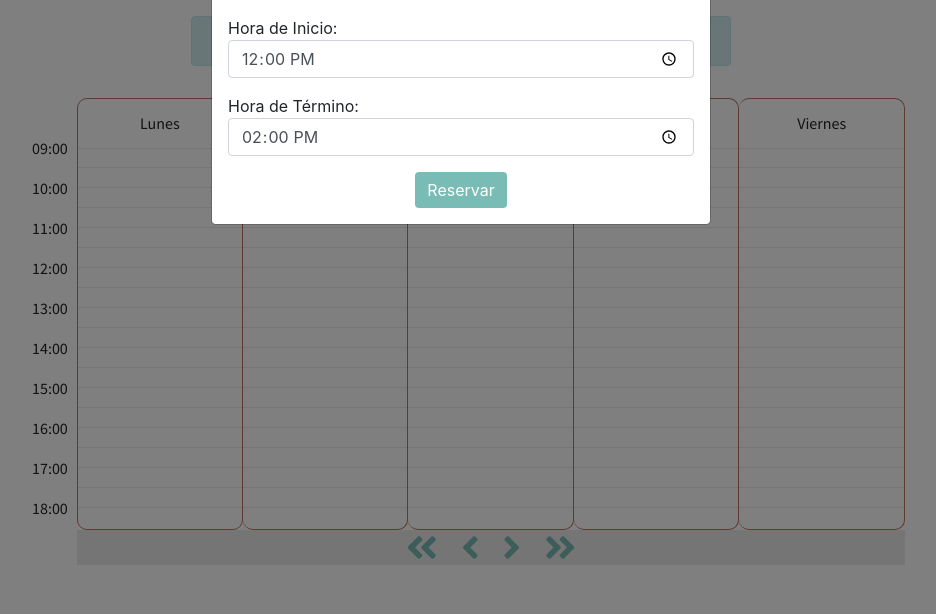
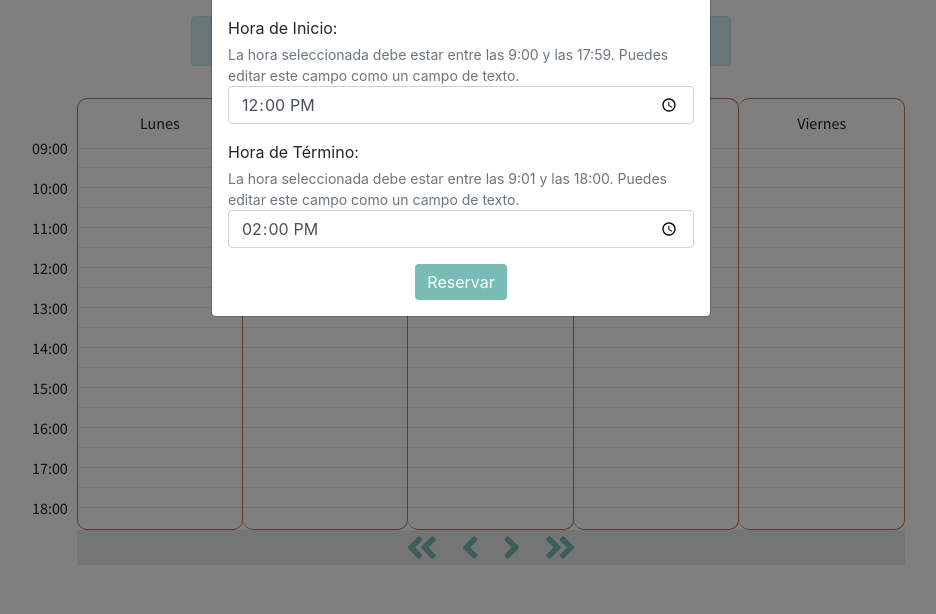
Before and after one commit to DCC-CC4401/2018-1-Soft-of-War-T4, a Django app: page /spaces/ in a window 1280 px wide, after a click on "Lunes". Shown: the part 186-800 px from the top of the page, without its empty margins (179-1115 px from the left). Run offline with Django 3.2, Linux system fonts and the light colour scheme; the visitor is signed in with stand-in values (Sample User, id 1); data that the repository does not hold is empty; some libraries are stand-ins or nearby versions.

Commit message:
Anotaciones formulario

```diff
--- a/cc4401Inventory/mainApp/templates/_schedule_landing.html
+++ b/cc4401Inventory/mainApp/templates/_schedule_landing.html
@@ -38,7 +38,8 @@
                 <ul>
                     {% for r in reservations.0 %}
 
-                        <li class="single-event reserv_space{{ r.4 }}"" data-start="{{ r.1 }}" data-end="{{ r.2 }}" bgcolor="{{ r.3 }}">
+                        <li class="single-event reserv_space{{ r.4 }}"" data-start="{{ r.1 }}" data-end="{{ r.2 }}"
+                        bgcolor="{{ r.3 }}">
                         <a href="">
                             <em class="event-name">{{ r.0 }}</em>
                         </a>
@@ -56,7 +57,8 @@
 
                     {% for r in reservations.1 %}
 
-                        <li class="single-event reserv_space{{ r.4 }}"" data-start="{{ r.1 }}" data-end="{{ r.2 }}" bgcolor="{{ r.3 }}">
+                        <li class="single-event reserv_space{{ r.4 }}"" data-start="{{ r.1 }}" data-end="{{ r.2 }}"
+                        bgcolor="{{ r.3 }}">
                         <a href="">
                             <em class="event-name">{{ r.0 }}</em>
                         </a>
@@ -72,7 +74,8 @@
                 <ul>
                     {% for r in reservations.2 %}
 
-                        <li class="single-event reserv_space{{ r.4 }}"" data-start="{{ r.1 }}" data-end="{{ r.2 }}" bgcolor="{{ r.3 }}">
+                        <li class="single-event reserv_space{{ r.4 }}"" data-start="{{ r.1 }}" data-end="{{ r.2 }}"
+                        bgcolor="{{ r.3 }}">
                         <a href="">
                             <em class="event-name">{{ r.0 }}</em>
                         </a>
@@ -88,7 +91,8 @@
                 <ul>
                     {% for r in reservations.3 %}
 
-                        <li class="single-event reserv_space{{ r.4 }}"" data-start="{{ r.1 }}" data-end="{{ r.2 }}" bgcolor="{{ r.3 }}">
+                        <li class="single-event reserv_space{{ r.4 }}"" data-start="{{ r.1 }}" data-end="{{ r.2 }}"
+                        bgcolor="{{ r.3 }}">
                         <a href="">
                             <em class="event-name">{{ r.0 }}</em>
                         </a>
@@ -104,7 +108,8 @@
                 <ul>
                     {% for r in reservations.4 %}
 
-                        <li class="single-event reserv_space{{ r.4 }}"" data-start="{{ r.1 }}" data-end="{{ r.2 }}" bgcolor="{{ r.3 }}">
+                        <li class="single-event reserv_space{{ r.4 }}"" data-start="{{ r.1 }}" data-end="{{ r.2 }}"
+                        bgcolor="{{ r.3 }}">
                         <a href="">
                             <em class="event-name">{{ r.0 }}</em>
                         </a>
@@ -221,12 +226,20 @@
 
                     <div class="form-group">
                         <label for="reserv_hora_ini">Hora de Inicio:</label>
-                        <input type="time" class="form-control" id="reserv_hora_ini" name="reserv_ini" value="12:00">
+                        <small id="Time help" class="form-text text-muted">La hora seleccionada debe estar entre las
+                            9:00 y las 17:59. Puedes editar este campo como un campo de texto.
+                        </small>
+                        <input type="time" class="form-control" id="reserv_hora_ini" name="reserv_ini" min="09:00"
+                               max="17:59" value="12:00">
                     </div>
 
                     <div class="form-group">
                         <label for="reserv_hora_fin">Hora de Término:</label>
-                        <input type="time" class="form-control" id="reserv_hora_fin" name="reserv_fin" value="14:00">
+                        <small id="Time help" class="form-text text-muted">La hora seleccionada debe estar entre las
+                            9:01 y las 18:00. Puedes editar este campo como un campo de texto.
+                        </small>
+                        <input type="time" class="form-control" id="reserv_hora_fin" name="reserv_fin" min="09:01"
+                               max="18:00" value="14:00">
                     </div>
                     <div class="d-flex justify-content-center">
                         <button type="submit" class="btn btn-primary">Reservar</button>
```
Lines whose indentation alone changed are shown as unchanged.
